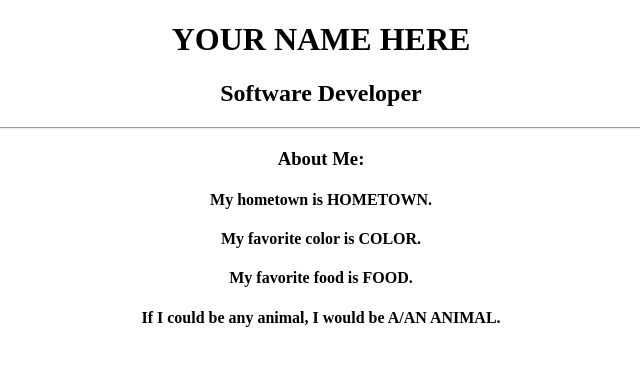
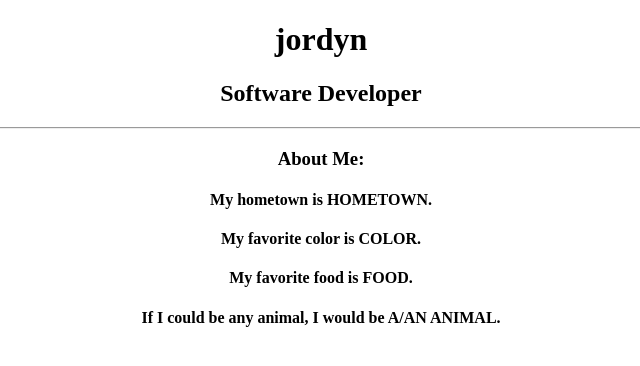
Before and after one commit to jordyndemonte/first-repo, a plain HTML site: page index.html in a window 1280 px wide. Shown: the whole page, without its empty margins (319-959 px from the left). Drawn offline with Linux system fonts and the light colour scheme.

Commit message:
added text

```diff
--- a/index.html
+++ b/index.html
@@ -7,7 +7,7 @@
 		  </head>
 		  <body>
 			<div align="center">
-				<h1>YOUR NAME HERE</h1>
+				<h1>jordyn</h1>
 				<h2>Software Developer</h2>
 				<hr>
 				<h3>About Me:</h3>
```
